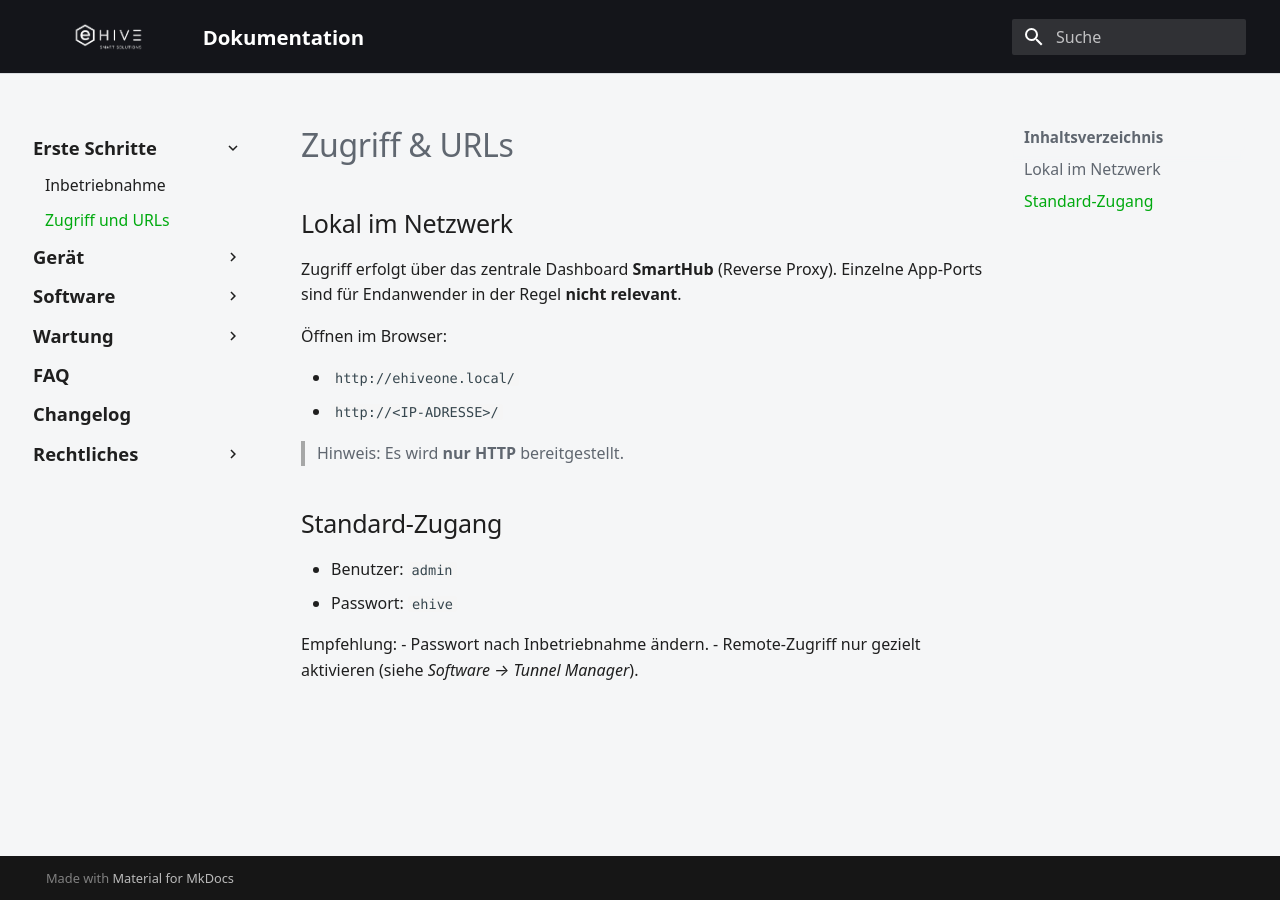
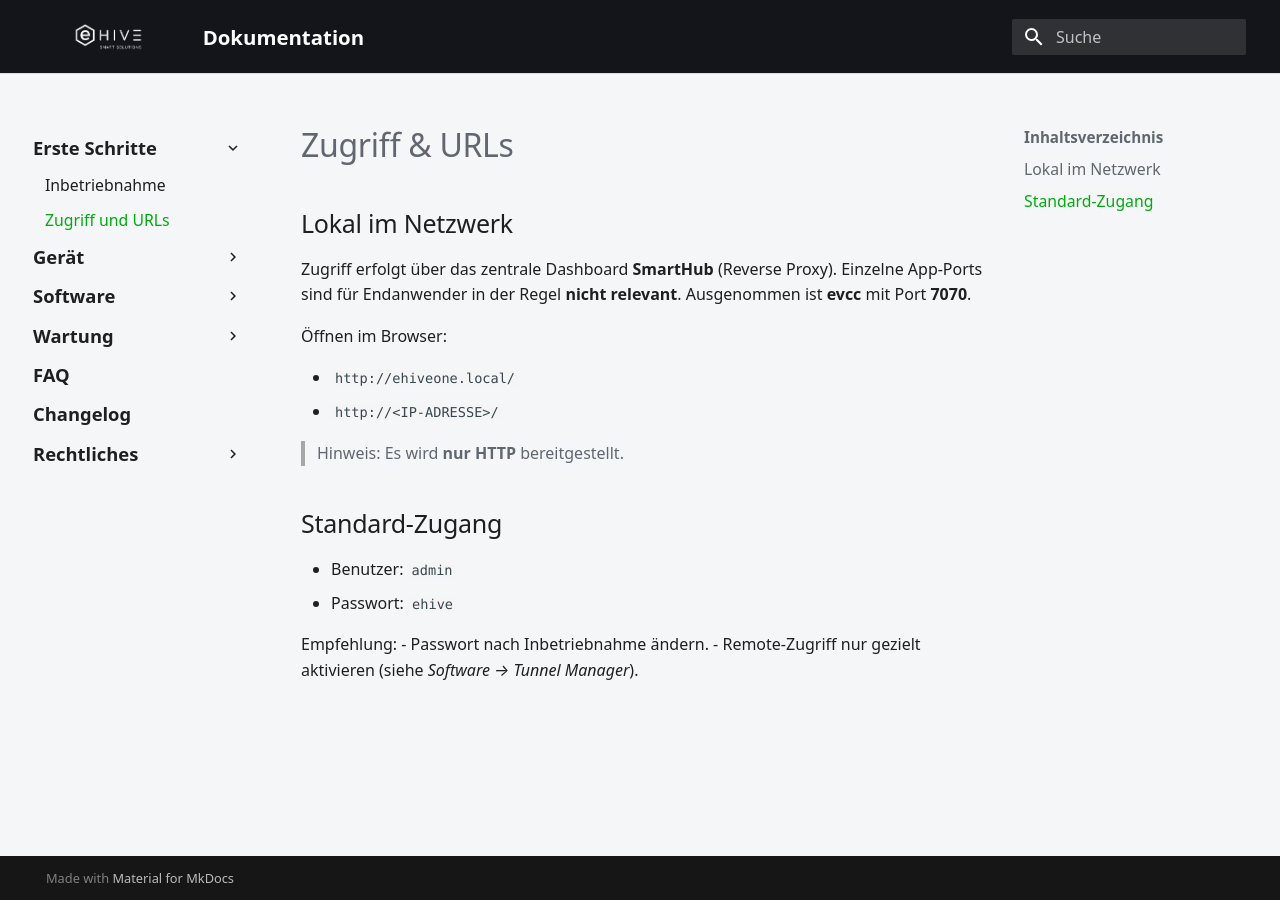
Before and after one commit to ehive-dev/doc, an MkDocs documentation site: the page built from docs/access.md, in a window 1280 px wide. Built offline with MkDocs 1.6.1 and Material for MkDocs 9.7.7, drawn with Linux system fonts in a browser that asks for light colours.

Commit message:
Clarify access note with evcc port 7070 exception

```diff
--- a/docs/access.md
+++ b/docs/access.md
@@ -2,7 +2,7 @@
 
 ## Lokal im Netzwerk
 
-Zugriff erfolgt über das zentrale Dashboard **SmartHub** (Reverse Proxy). Einzelne App-Ports sind für Endanwender in der Regel **nicht relevant**.
+Zugriff erfolgt über das zentrale Dashboard **SmartHub** (Reverse Proxy). Einzelne App-Ports sind für Endanwender in der Regel **nicht relevant**. Ausgenommen ist **evcc** mit Port **7070**.
 
 Öffnen im Browser:
 
```
